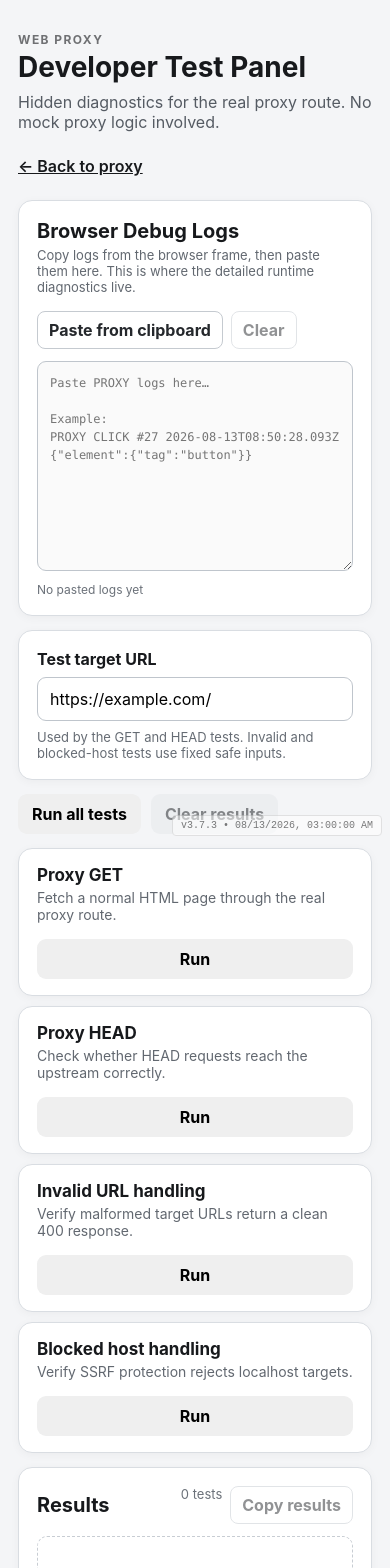
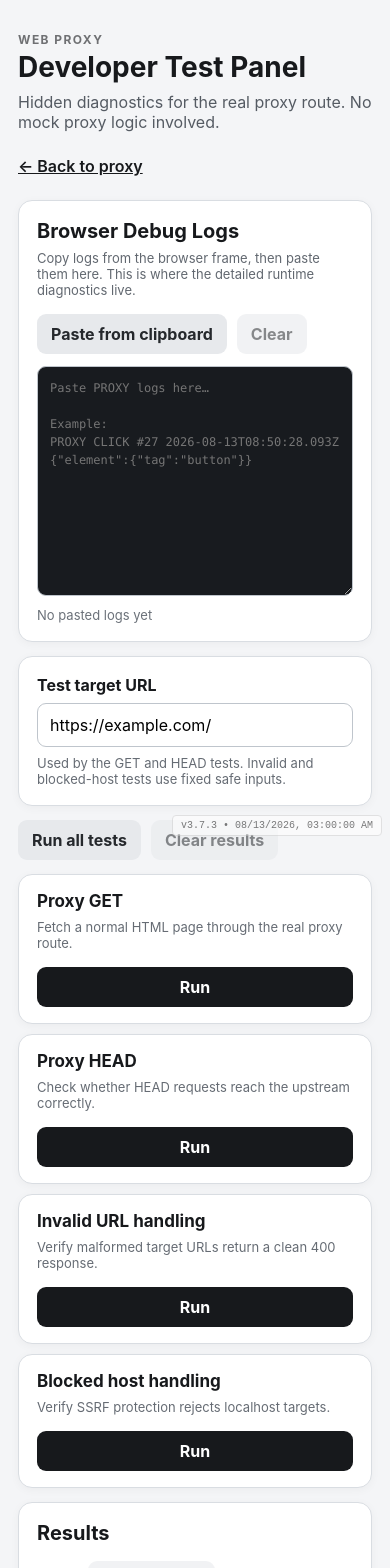
Before and after one commit to skyesimyikheng225183student-crypto/Web-proxy, a Next.js app: page /dev in a window 390 px wide. Shown: the top 1568 px of the page. Built offline with nearby package versions, Linux system fonts and the light colour scheme.

Commit message:
Restore developer panel styles

```diff
--- a/app/dev/page.module.css
+++ b/app/dev/page.module.css
@@ -1,311 +1,35 @@
-.page {
-  min-height: 100vh;
-  padding: 32px 18px;
-  background: #f4f5f7;
-  color: #17191c;
-}
-
-.panel {
-  width: min(980px, 100%);
-  margin: 0 auto;
-}
-
-.header {
-  display: flex;
-  justify-content: space-between;
-  gap: 24px;
-  align-items: flex-start;
-  margin-bottom: 24px;
-}
-
-.headerActions {
-  display: flex;
-  align-items: center;
-  gap: 14px;
-}
-
-.devLink {
-  font-weight: 700;
-  text-decoration: none;
-}
-
-.eyebrow {
-  margin: 0 0 6px;
-  font-size: 12px;
-  font-weight: 700;
-  letter-spacing: .12em;
-  text-transform: uppercase;
-  opacity: .6;
-}
-
-.header h1 {
-  margin: 0;
-  font-size: clamp(28px, 5vw, 42px);
-  line-height: 1.05;
-}
-
-.subtitle {
-  max-width: 680px;
-  margin: 10px 0 0;
-  color: #555b63;
-}
-
-.homeLink {
-  color: inherit;
-  white-space: nowrap;
-  font-weight: 600;
-}
-
-.targetBox,
-.test,
-.results,
-.logImporter {
-  border: 1px solid #d9dde2;
-  border-radius: 14px;
-  background: #fff;
-  box-shadow: 0 2px 10px rgba(0,0,0,.04);
-}
-
-.logImporter {
-  padding: 18px;
-  margin-bottom: 14px;
-}
-
-.sectionHeader,
-.resultsHeader {
-  display: flex;
-  justify-content: space-between;
-  align-items: center;
-  gap: 16px;
-  margin-bottom: 12px;
-}
-
-.sectionHeader h2 {
-  margin: 0 0 4px;
-  font-size: 20px;
-}
-
-.sectionHeader p {
-  margin: 0;
-  color: #626870;
-  font-size: 13px;
-}
-
-.logActions,
-.resultsActions {
-  display: flex;
-  align-items: center;
-  gap: 8px;
-}
-
-.logActions button,
-.resultsActions button {
-  border: 1px solid #c5cad0;
-  border-radius: 8px;
-  padding: 8px 11px;
-  background: #fff;
-  color: #25282c;
-  font: inherit;
-  font-weight: 700;
-  cursor: pointer;
-}
-
-.logActions button:disabled,
-.resultsActions button:disabled {
-  cursor: not-allowed;
-  opacity: .5;
-}
-
-.logImporter textarea {
-  width: 100%;
-  min-height: 210px;
-  box-sizing: border-box;
-  resize: vertical;
-  border: 1px solid #bfc5cc;
-  border-radius: 9px;
-  padding: 12px;
-  font: 12px/1.5 ui-monospace, SFMono-Regular, Menlo, Consolas, monospace;
-  background: #fafafa;
-}
-
-.logMeta {
-  margin-top: 7px;
-  color: #6b7179;
-  font-size: 12px;
-}
-
-.clipboardError {
-  margin: -4px 0 14px;
-  color: #9b2525;
-  font-size: 13px;
-}
-
-.targetBox {
-  padding: 18px;
-  margin-bottom: 14px;
-}
-
-.targetBox label {
-  display: block;
-  font-weight: 700;
-  margin-bottom: 8px;
-}
-
-.targetBox input {
-  width: 100%;
-  box-sizing: border-box;
-  border: 1px solid #bfc5cc;
-  border-radius: 9px;
-  padding: 11px 12px;
-  font: inherit;
-}
-
-.targetBox p {
-  margin: 8px 0 0;
-  color: #666c74;
-  font-size: 13px;
-}
-
-.actions {
-  display: flex;
-  gap: 10px;
-  margin-bottom: 14px;
-}
-
-.actions button,
-.runButton {
-  border: 0;
-  border-radius: 9px;
-  padding: 10px 14px;
-  font: inherit;
-  font-weight: 700;
-  cursor: pointer;
-}
-
-.actions button:disabled,
-.runButton:disabled {
-  cursor: wait;
-  opacity: .55;
-}
-
-.secondary {
-  background: #e7e9ec;
-  color: #25282c;
-}
-
-.tests {
-  display: grid;
-  gap: 10px;
-  margin-bottom: 14px;
-}
-
-.test {
-  display: flex;
-  align-items: center;
-  justify-content: space-between;
-  gap: 16px;
-  padding: 16px 18px;
-}
-
-.test h2 {
-  margin: 0 0 4px;
-  font-size: 17px;
-}
-
-.test p {
-  margin: 0;
-  color: #626870;
-  font-size: 14px;
-}
-
-.runButton {
-  flex: 0 0 auto;
-}
-
-.results {
-  padding: 18px;
-}
-
-.resultsHeader h2 {
-  margin: 0;
-  font-size: 20px;
-}
-
-.resultsHeader span {
-  color: #6b7179;
-  font-size: 13px;
-}
-
-.empty {
-  padding: 28px 12px;
-  border: 1px dashed #c8cdd3;
-  border-radius: 10px;
-  color: #6b7179;
-  text-align: center;
-}
-
-.resultList {
-  display: grid;
-  gap: 10px;
-}
-
-.result {
-  border: 1px solid #d9dde2;
-  border-left: 5px solid;
-  border-radius: 10px;
-  padding: 12px 14px;
-  background: #fafafa;
-}
-
-.pass { border-left-color: #25833b; }
-.fail { border-left-color: #b83232; }
-
-.resultTop {
-  display: flex;
-  justify-content: space-between;
-  gap: 12px;
-  margin-bottom: 8px;
-}
-
-.resultTop span {
-  color: #666c74;
-  font-size: 13px;
-  white-space: nowrap;
-}
-
-.result pre {
-  margin: 0;
-  padding: 10px;
-  overflow: auto;
-  border-radius: 7px;
-  background: #181b1f;
-  color: #e8eaed;
-  font: 12px/1.5 ui-monospace, SFMono-Regular, Menlo, Consolas, monospace;
-  white-space: pre-wrap;
-  word-break: break-word;
-}
-
-@media (max-width: 650px) {
-  .header,
-  .test,
-  .resultTop,
-  .sectionHeader {
-    flex-direction: column;
-    align-items: stretch;
-  }
-
-  .headerActions,
-  .logActions,
-  .resultsActions {
-    align-items: stretch;
-    flex-wrap: wrap;
-  }
-
-  .homeLink {
-    align-self: flex-start;
-  }
-
-  .runButton {
-    width: 100%;
-  }
-}
+.page { min-height:100vh; padding:32px 18px; background:#f4f5f7; color:#17191c; }
+.panel { width:min(980px,100%); margin:0 auto; }
+.header { display:flex; justify-content:space-between; gap:24px; align-items:flex-start; margin-bottom:24px; }
+.eyebrow { margin:0 0 6px; font-size:12px; font-weight:700; letter-spacing:.12em; text-transform:uppercase; opacity:.6; }
+.header h1 { margin:0; font-size:clamp(28px,5vw,42px); line-height:1.05; }
+.subtitle { max-width:680px; margin:10px 0 0; color:#555b63; }
+.homeLink { color:inherit; white-space:nowrap; font-weight:600; }
+.targetBox,.test,.results,.logImporter { border:1px solid #d9dde2; border-radius:14px; background:#fff; box-shadow:0 2px 10px rgba(0,0,0,.04); }
+.logImporter,.targetBox,.results { padding:18px; margin-bottom:14px; }
+.sectionHeader,.resultsHeader { display:flex; justify-content:space-between; align-items:center; gap:16px; margin-bottom:12px; }
+.sectionHeader h2,.resultsHeader h2 { margin:0; font-size:20px; }
+.sectionHeader p { margin:7px 0 0; color:#626870; font-size:13px; }
+.logActions,.resultsActions,.actions { display:flex; gap:10px; align-items:center; }
+.logActions button,.resultsActions button,.actions button,.runButton { border:0; border-radius:9px; padding:10px 14px; background:#e7e9ec; color:#25282c; font:inherit; font-weight:700; cursor:pointer; }
+.actions { margin-bottom:14px; }
+button:disabled { cursor:wait; opacity:.55; }
+.logImporter textarea { width:100%; min-height:230px; box-sizing:border-box; resize:vertical; border:1px solid #bfc5cc; border-radius:9px; padding:12px; background:#181b1f; color:#e8eaed; font:12px/1.5 ui-monospace,SFMono-Regular,Menlo,Consolas,monospace; }
+.logMeta { margin-top:7px; color:#6b7179; font-size:13px; }
+.targetBox label { display:block; font-weight:700; margin-bottom:8px; }
+.targetBox input { width:100%; box-sizing:border-box; border:1px solid #bfc5cc; border-radius:9px; padding:11px 12px; font:inherit; }
+.targetBox p,.test p { margin:8px 0 0; color:#666c74; font-size:13px; }
+.tests { display:grid; gap:10px; margin-bottom:14px; }
+.test { display:flex; align-items:center; justify-content:space-between; gap:16px; padding:16px 18px; }
+.test h2 { margin:0 0 4px; font-size:17px; }
+.runButton { flex:0 0 auto; background:#17191c; color:#fff; }
+.resultsHeader span { color:#6b7179; font-size:13px; }
+.empty { padding:28px 12px; border:1px dashed #c8cdd3; border-radius:10px; color:#6b7179; text-align:center; }
+.resultList { display:grid; gap:10px; }
+.result { border:1px solid #d9dde2; border-left:5px solid; border-radius:10px; padding:12px 14px; background:#fafafa; }
+.pass { border-left-color:#25833b; } .fail { border-left-color:#b83232; }
+.resultTop { display:flex; justify-content:space-between; gap:12px; margin-bottom:8px; }
+.resultTop span { color:#666c74; font-size:13px; white-space:nowrap; }
+.result pre { margin:0; padding:10px; overflow:auto; border-radius:7px; background:#181b1f; color:#e8eaed; font:12px/1.5 ui-monospace,SFMono-Regular,Menlo,Consolas,monospace; white-space:pre-wrap; word-break:break-word; }
+.message { color:#555b63; font-size:13px; }
+@media (max-width:650px) { .header,.test,.resultTop,.sectionHeader,.resultsHeader { flex-direction:column; align-items:stretch; } .logActions,.resultsActions { flex-wrap:wrap; } .homeLink { align-self:flex-start; } .runButton { width:100%; } }
```
